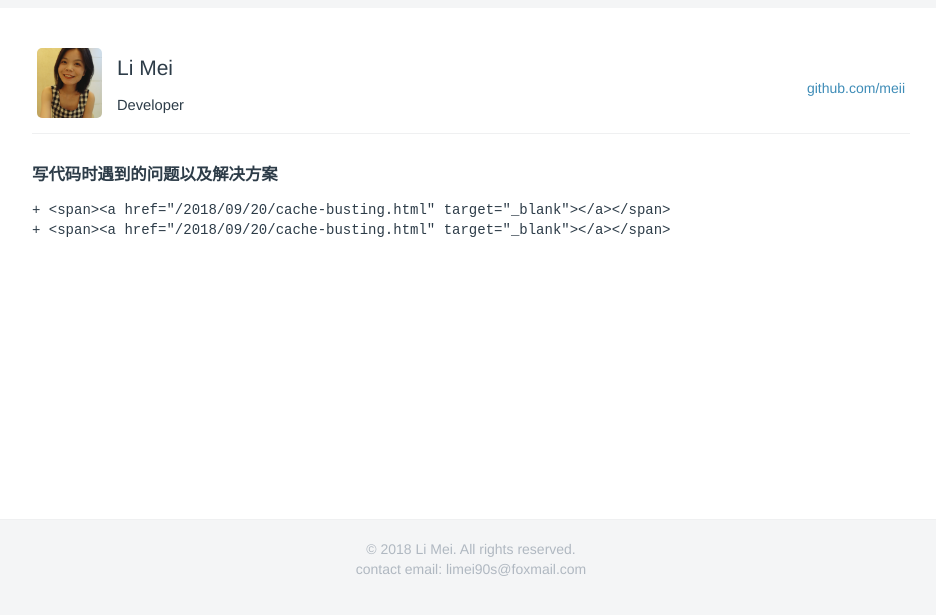
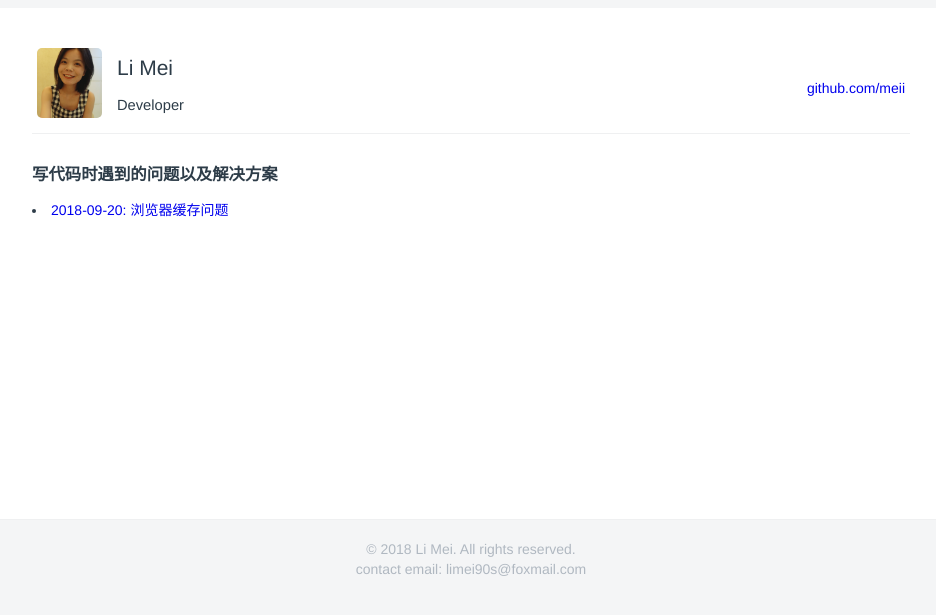
Before and after one commit to LiMeii/LiMeii.github.io, a Jekyll site: the page built from _posts/2018-09-24-issues.md, in a window 1280 px wide. Shown: the top 615 px of the page, without its empty margins (177-1113 px from the left). Built offline with Jekyll 4.4.1, drawn with Linux system fonts in a browser that asks for light colours.

Commit message:
update post

```diff
--- a/_posts/2018-09-24-issues.md
+++ b/_posts/2018-09-24-issues.md
@@ -5,5 +5,4 @@ layout: post
 
 # **写代码时遇到的问题以及解决方案**
 
-    + <span><a href="/2018/09/20/cache-busting.html" target="_blank"></a></span>
-    + <span><a href="/2018/09/20/cache-busting.html" target="_blank"></a></span>
+<li><a href="/2018/09/20/cache-busting.html" target="_blank">2018-09-20: 浏览器缓存问题</a></li>
--- a/assets/base.css
+++ b/assets/base.css
@@ -95,7 +95,7 @@ body.modal {
 }
 
 a {
-    color: #3e8cb7;
+    /* color: #3e8cb7; */
     text-decoration: none
 }
 
```
